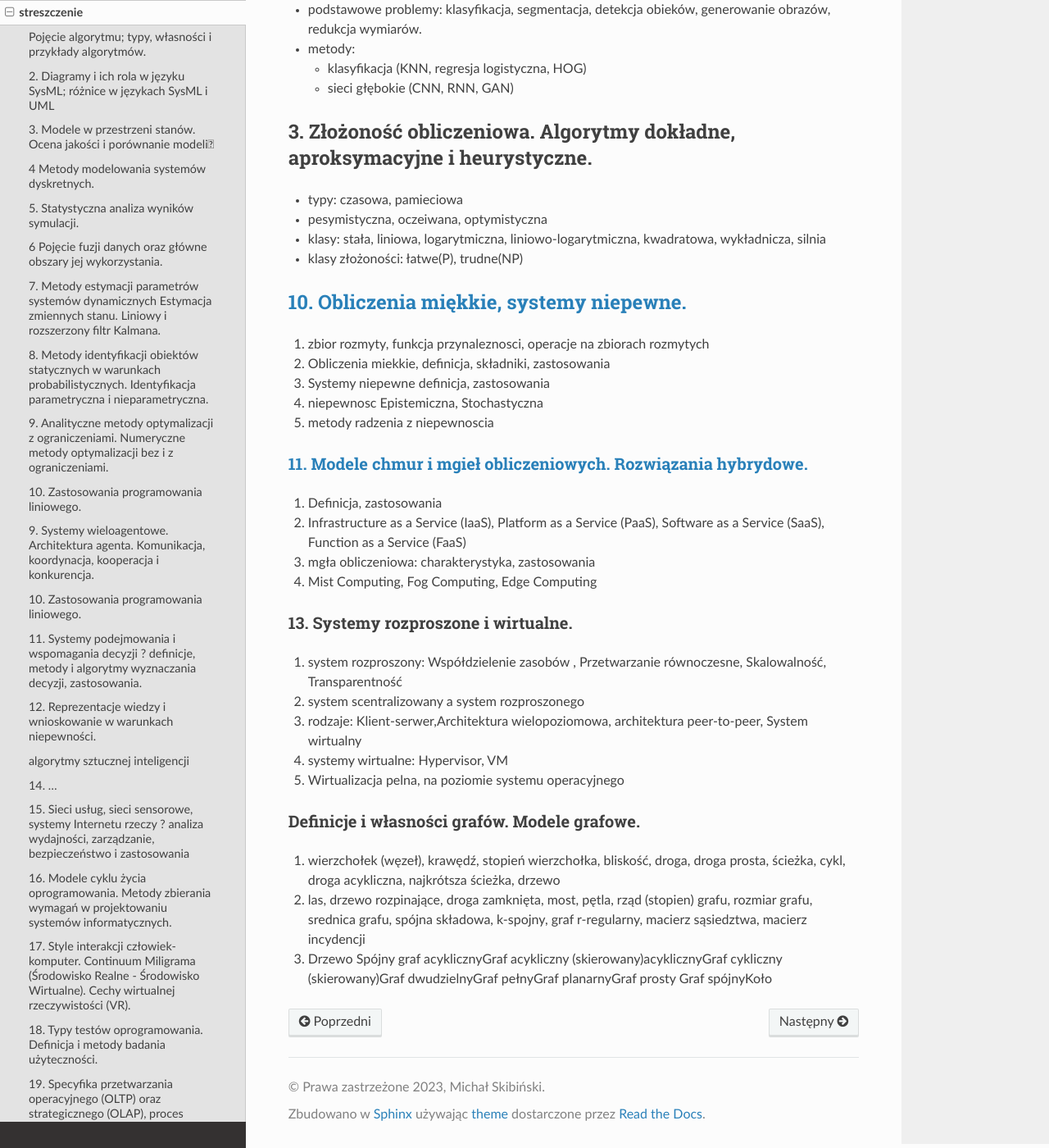
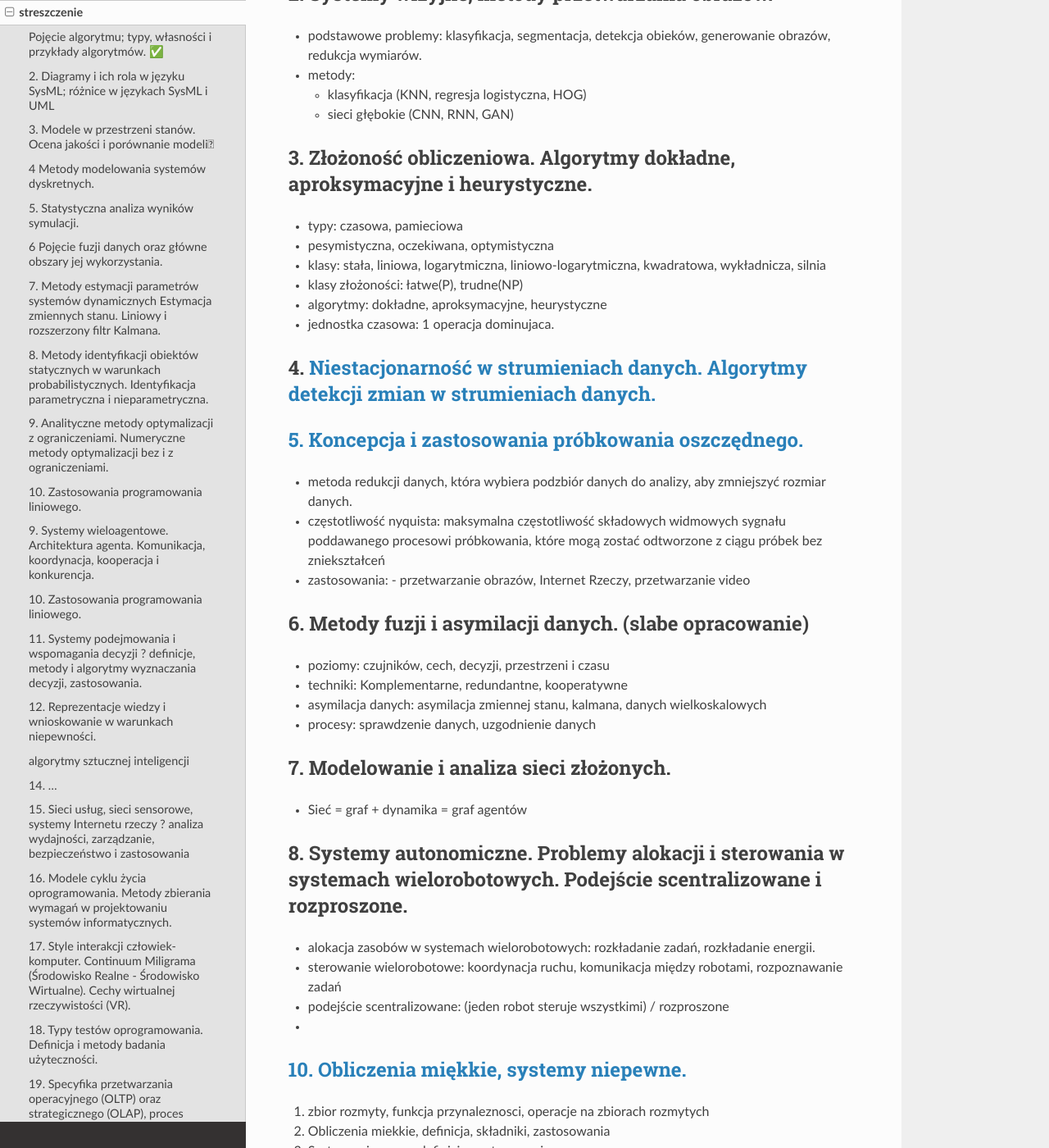
Before and after one commit to miskibin/obrona, a Sphinx documentation site: the page built from docs/source/streszczenie.md, in a window 1280 px wide and 1400 px high, scrolled down 8528 px. Shown: the whole window at 82% size. Built offline with Sphinx 7.4.7 and the Read the Docs theme 2.0.0, drawn with Linux system fonts in a browser that asks for light colours; some of the changed text lies outside the part shown.

```diff
--- a/docs/source/streszczenie.md
+++ b/docs/source/streszczenie.md
@@ -1,6 +1,6 @@
 # streszczenie
 
-## Pojęcie algorytmu; typy, własności i przykłady algorytmów.
+## Pojęcie algorytmu; typy, własności i przykłady algorytmów. ✅
 
 1. Algorytm: Skończony zestaw czynności do rozwiązania problemu.
 1. Warunki algorytmu: Dane wejściowe/wyjściowe, określoność, skuteczność, skończoność.
@@ -241,9 +241,37 @@
 ## 3. Złożoność obliczeniowa. Algorytmy dokładne, aproksymacyjne i heurystyczne.
 
 - typy: czasowa, pamieciowa
-- pesymistyczna, oczeiwana, optymistyczna
+- pesymistyczna, oczekiwana, optymistyczna
 - klasy: stała, liniowa, logarytmiczna, liniowo-logarytmiczna, kwadratowa, wykładnicza, silnia
 - klasy złożoności: łatwe(P), trudne(NP)
+- algorytmy: dokładne, aproksymacyjne, heurystyczne
+- jednostka czasowa: 1 operacja dominujaca.
+
+## 4. [Niestacjonarność w strumieniach danych. Algorytmy detekcji zmian w strumieniach danych.](https://docs.google.com/document/d/1rC8y8PmERfAr4ZLPY1JeiOymnQPmSi06ohv6GTbu5rE/edit#heading=h.hm8e9r8ywjjh)
+
+
+## [5. Koncepcja i zastosowania próbkowania oszczędnego.](https://docs.google.com/document/d/1rC8y8PmERfAr4ZLPY1JeiOymnQPmSi06ohv6GTbu5rE/edit#heading=h.vnoevyj8d0wk)
+
+- metoda redukcji danych, która wybiera podzbiór danych do analizy, aby zmniejszyć rozmiar danych.
+- częstotliwość nyquista: maksymalna częstotliwość składowych widmowych sygnału poddawanego procesowi próbkowania, które mogą zostać odtworzone z ciągu próbek bez zniekształceń
+- zastosowania: - przetwarzanie obrazów, Internet Rzeczy, przetwarzanie video
+
+## 6. Metody fuzji i asymilacji danych. (slabe opracowanie)
+
+- poziomy: czujników, cech, decyzji, przestrzeni i czasu
+- techniki: Komplementarne, redundantne, kooperatywne
+- asymilacja danych: asymilacja zmiennej stanu, kalmana, danych wielkoskalowych
+- procesy: sprawdzenie danych, uzgodnienie danych
+
+## 7. Modelowanie i analiza sieci złożonych.
+- Sieć = graf + dynamika = graf agentów
+
+## 8. Systemy autonomiczne. Problemy alokacji i sterowania w systemach wielorobotowych. Podejście scentralizowane i rozproszone.
+
+- alokacja zasobów w systemach wielorobotowych: rozkładanie zadań, rozkładanie energii.
+- sterowanie wielorobotowe: koordynacja ruchu, komunikacja między robotami, rozpoznawanie zadań
+- podejście scentralizowane: (jeden robot steruje wszystkimi) / rozproszone
+-
 
 ## [10. Obliczenia miękkie, systemy niepewne. ](https://docs.google.com/document/d/1rC8y8PmERfAr4ZLPY1JeiOymnQPmSi06ohv6GTbu5rE/edit#heading=h.u0218rc8n0r1)
 
```
Also changed, not shown: other parts of docs/source/streszczenie.md (+1 -1 lines).
